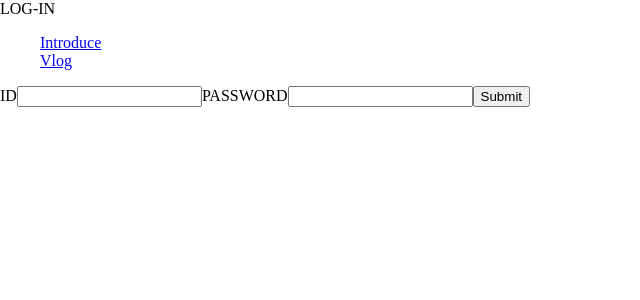
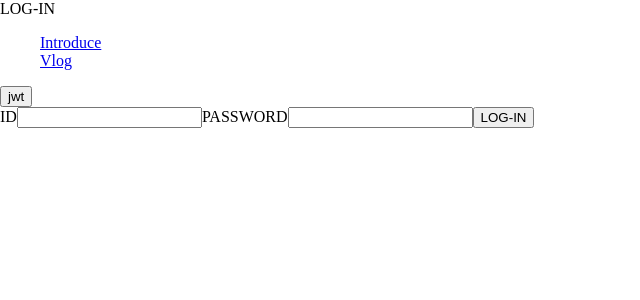
Before and after one commit to acandiatale/jawsubakVlog, a Vue app: page /login in a window 1280 px wide. Shown: the top 300 px of the page, without its empty margins (0-640 px from the left). Built offline with nearby package versions, Linux system fonts and the light colour scheme.

Commit message:
cookie check

```diff
--- a/package.json
+++ b/package.json
@@ -9,6 +9,7 @@
   },
   "dependencies": {
     "core-js": "^3.6.5",
+    "jose": "^3.11.6",
     "vue": "^2.6.11",
     "vue-router": "^3.5.1"
   },
--- a/src/components/login.vue
+++ b/src/components/login.vue
@@ -1,18 +1,25 @@
 <template>
     <div>
+        <button @click="jwtTest">jwt</button>
         <form>
             <a>ID</a>
             <input type="text" />
             <a>PASSWORD</a>
             <input type="password" />
-            <input type="submit">
+            <input type="submit" value="LOG-IN">
         </form>
     </div>
 </template>
 
 <script>
 export default {
-
+    methods: {
+        jwtTest: function(){
+            fetch("http://localhost:13579/jwt")
+            .then(res=>{return res.json()})
+            .then(json=>{console.log(json)})
+        }
+    }
 }
 </script>
 
--- a/src/components/postContent.vue
+++ b/src/components/postContent.vue
@@ -19,11 +19,11 @@ export default {
                 }
             })
             .then(res => {
-                console.log(res)
+                console.log(res.headers['set-cookie'])
                 return res.json()
             })
             .then(json => {
-                console.log(json.name)
+                console.log(json);
             })
         }
     },
--- a/src/router/routerItem.js
+++ b/src/router/routerItem.js
@@ -10,7 +10,7 @@ let routes = [
     {path: '/introduce', name: "Introduce", component: introduce},
     {path: '/vlog', name: "Vlog", component: vlog},
     {path: '/post', name: "Post", component: post},
-    {path: '/error', name: "NotFound", component: notFound},
+    {path: '/*', name: "NotFound", component: notFound},
 ]
 
 export default routes
```
Also changed, not shown: 1 other file (tests, documents, lock files or other folders).
